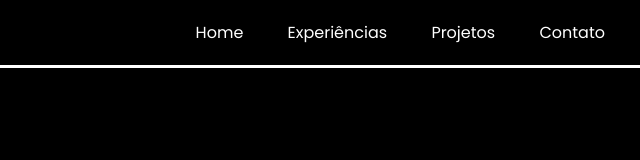
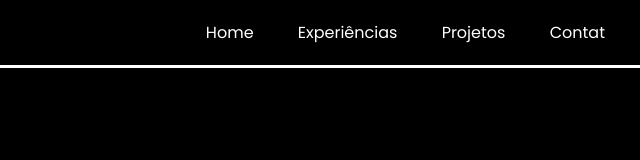
Before and after one commit to Bruuc3Souza/HTML-CSS, a plain HTML site: page index.html in a window 1280 px wide. Shown: the full height of the page, 640-1280 px from the left. Drawn offline with Linux system fonts and the light colour scheme.

Commit message:
Update index.html

```diff
--- a/index.html
+++ b/index.html
@@ -21,7 +21,7 @@
             <a href="$"><li>Home</li></a>
             <a href="#"><li>Experiências</li></a>
             <a href="#"><li>Projetos</li></a>
-            <a href="#"><li>Contato</li></a>
+            <a href="#"><li>Contat</li></a>
         <nav>
     </header>
 
```
